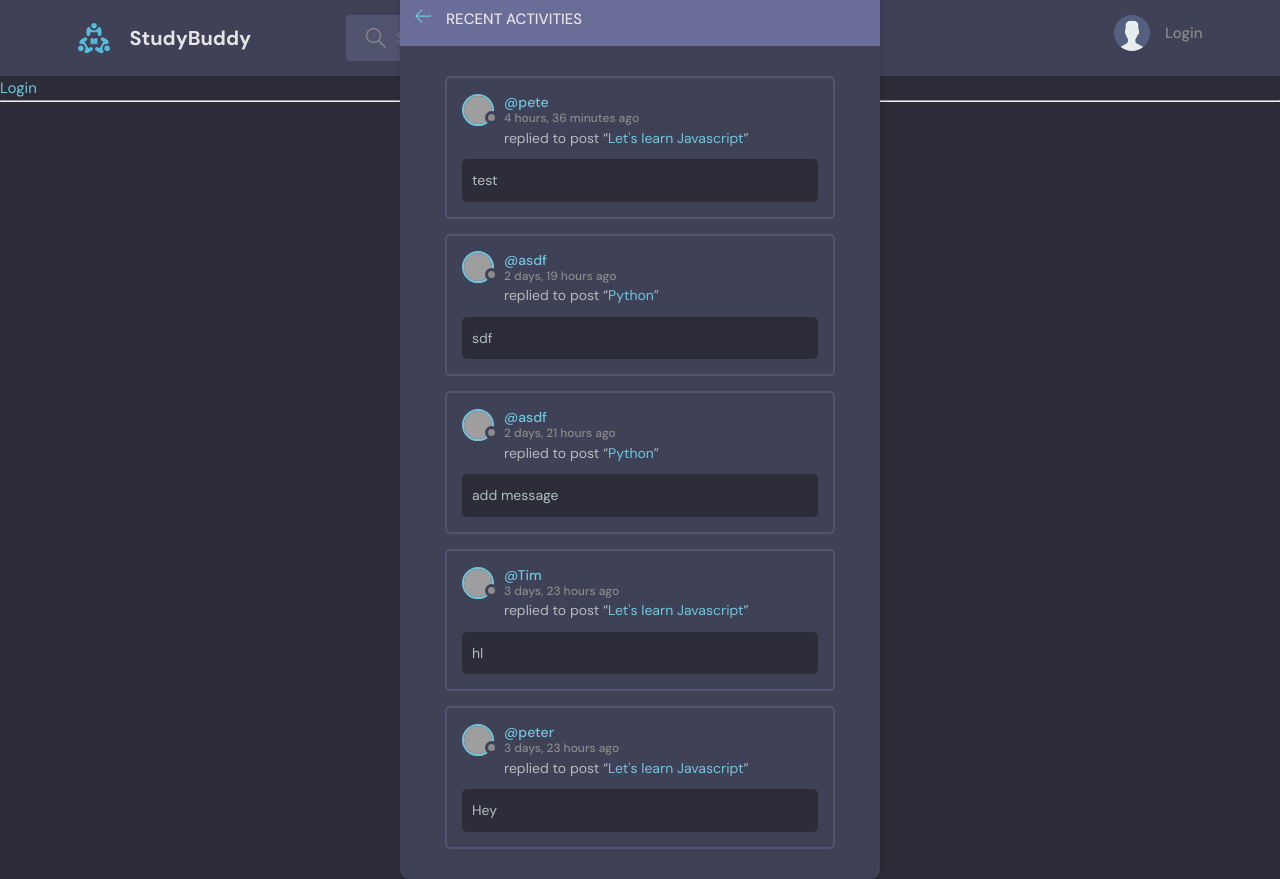
After one commit to pshunt/palpro, a Django app: page /activity/ in a window 1280 px wide. The commit adds this page. Run offline with Django 3.2, Linux system fonts and the light colour scheme; data comes from the database, SQL or seed files in the repository; both versions use the stored data as it was after the commit; grey boxes are pictures that could not be loaded.

Commit message:
integrate tpics and activity dynamic links and styling

```diff
--- /dev/null
+++ b/palpro/palpro/base/templates/base/activity.html
@@ -0,0 +1,64 @@
+{% extends 'main.html' %}
+
+{% block content %}
+
+
+    <main class="layout">
+      <div class="container">
+        <div class="layout__box">
+          <div class="layout__boxHeader">
+            <div class="layout__boxTitle">
+              <a href="{% url 'home' %}">
+                <svg version="1.1" xmlns="http://www.w3.org/2000/svg" width="32" height="32" viewBox="0 0 32 32">
+                  <title>arrow-left</title>
+                  <path
+                    d="M13.723 2.286l-13.723 13.714 13.719 13.714 1.616-1.611-10.96-10.96h27.625v-2.286h-27.625l10.965-10.965-1.616-1.607z"
+                  ></path>
+                </svg>
+              </a>
+              <h3>Recent Activities</h3>
+            </div>
+          </div>
+
+          <div class="activities-page layout__body">
+            {% for message in room_messages %}
+            <div class="activities__box">
+              <div class="activities__boxHeader roomListRoom__header">
+                <a href="{% url 'user-profile' message.user.id %}" class="roomListRoom__author">
+                  <div class="avatar avatar--small">
+                    <img src="https://randomuser.me/api/portraits/women/11.jpg" />
+                  </div>
+                  <p>
+                    @{{message.user}}
+                    <span>{{message.created|timesince}} ago</span>
+                  </p>
+                </a>
+
+                {% if request.user == message.user %}
+                <div class="roomListRoom__actions">
+                  <a href="{% url 'delete-message' message.id %}">
+                    <svg version="1.1" xmlns="http://www.w3.org/2000/svg" width="32" height="32" viewBox="0 0 32 32">
+                      <title>remove</title>
+                      <path
+                        d="M27.314 6.019l-1.333-1.333-9.98 9.981-9.981-9.981-1.333 1.333 9.981 9.981-9.981 9.98 1.333 1.333 9.981-9.98 9.98 9.98 1.333-1.333-9.98-9.98 9.98-9.981z"
+                      ></path>
+                    </svg>
+                  </a>
+                </div>
+                {% endif %}
+              </div>
+              <div class="activities__boxContent">
+                <p>replied to post “<a href="{% url 'room' message.room.id %}">{{message.room}}</a>”</p>
+                <div class="activities__boxRoomContent">
+                  {{message.body}}
+                </div>
+              </div>
+            </div>
+            {% endfor %}
+
+          </div>
+        </div>
+      </div>
+    </main>
+
+{% endblock content %}
--- a/palpro/palpro/base/templates/base/topics_component.html
+++ b/palpro/palpro/base/templates/base/topics_component.html
@@ -12,7 +12,7 @@
       </li>
       {% endfor %}
     </ul>
-    <a class="btn btn--link" href="topics.html">
+    <a class="btn btn--link" href="{% url 'topics' %}">
       More
       <svg version="1.1" xmlns="http://www.w3.org/2000/svg" width="32" height="32" viewBox="0 0 32 32">
         <title>chevron-down</title>
--- a/palpro/palpro/base/urls.py
+++ b/palpro/palpro/base/urls.py
@@ -14,4 +14,6 @@ urlpatterns = [
     path('update-room/<str:pk>/', views.updateRoom, name="update-room"),
     path('delete-room/<str:pk>/', views.deleteRoom, name="delete-room"),
     path('delete-message/<str:pk>/', views.deleteMessage, name="delete-message"),
+    path('topics/', views.topicsPage, name="topics"),
+    path('activity/', views.activityPage, name="activity"),
 ]
--- a/palpro/palpro/base/views.py
+++ b/palpro/palpro/base/views.py
@@ -69,7 +69,7 @@ def home(request):
         Q(name__icontains=q) |
         Q(description__icontains=q)
     )
-    topics = Topic.objects.all()
+    topics = Topic.objects.all()[0:5]
     room_count = rooms.count()
     room_messages= Message.objects.filter(Q(room__topic__name__icontains=q))
 
@@ -181,3 +181,14 @@ def deleteMessage(request, pk):
         message.delete()
         return redirect('home')
     return render(request, 'base/delete.html', {'obj':message})
+
+
+def topicsPage(request):
+    q = request.GET.get('q') if request.GET.get('q') != None else ''
+
+    topics = Topic.objects.filter(name__icontains=q)
+    return render(request, 'base/topics.html', {'topics':topics})
+
+def activityPage(request):
+    room_messages = Message.objects.all()
+    return render(request, 'base/activity.html', {'room_messages': room_messages})
```
Also changed, not shown: palpro/palpro/base/templates/base/home.html (+4 -4 lines), palpro/palpro/base/templates/base/topics.html (added, +51 -0 lines), palpro/palpro/db.sqlite3.
